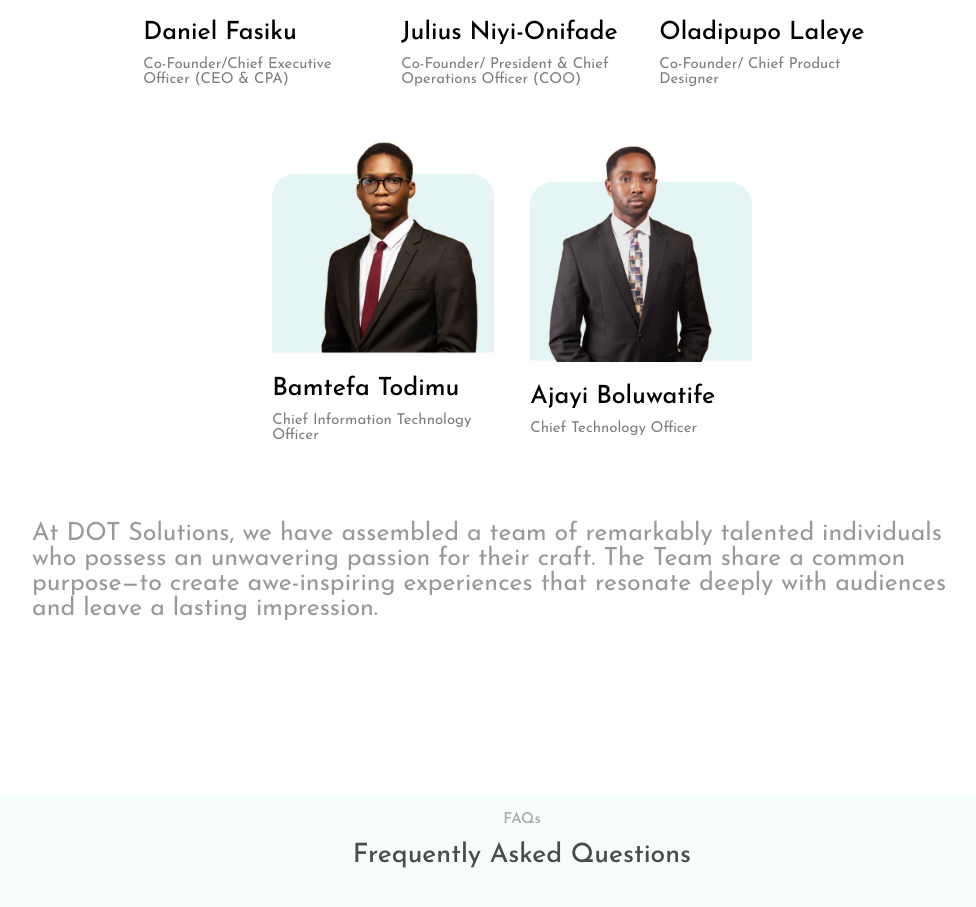
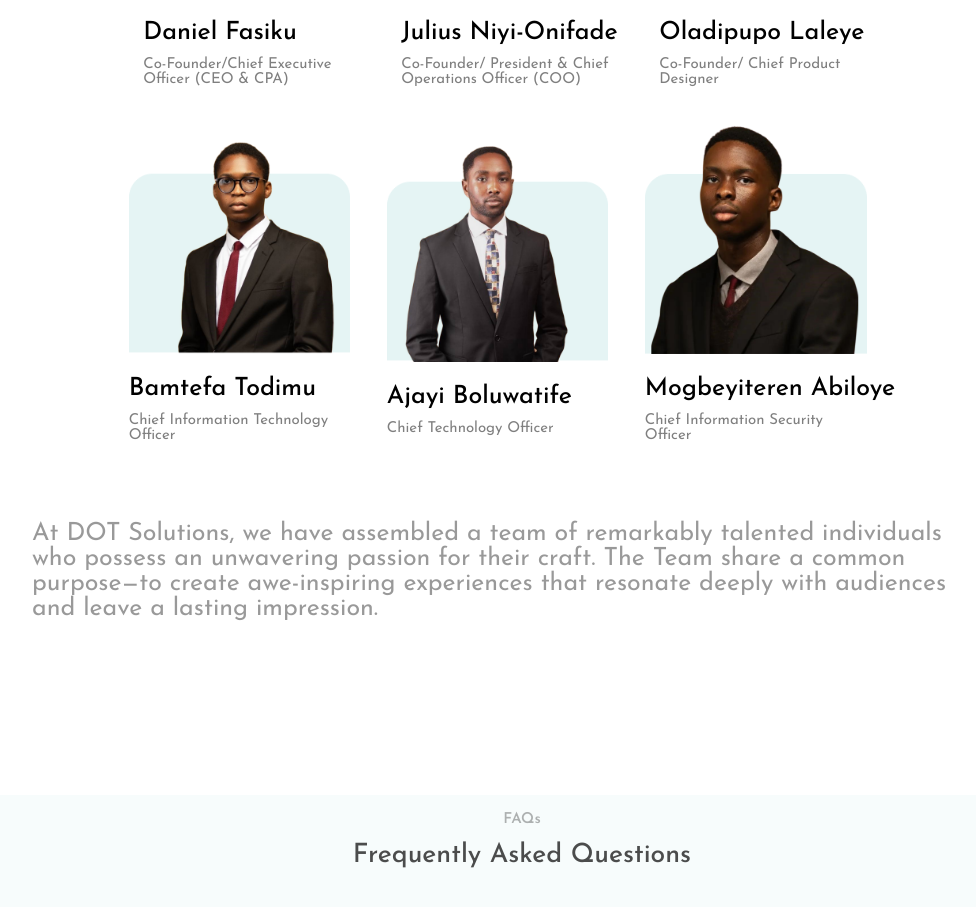
Before and after one commit to DOT-Solutions-Ltd/portfolio, a React (Vite) app: page /about in a window 1280 px wide. Shown: the part 5128-6035 px from the top of the page, without its empty margins (118-1094 px from the left). Built offline with nearby package versions, Linux system fonts and the light colour scheme.

Commit message:
added new team member

```diff
--- a/src/Components/Teams/Teams.css
+++ b/src/Components/Teams/Teams.css
@@ -82,6 +82,11 @@
         height: 144.72px;
         margin-bottom: 9.77px;
     }
+    .team-details-image-6 {
+        height: 144.72px;
+        width: 144.72px;
+        margin-bottom: 9.77px;
+    }
     .team-details-name {
         font-size: 16.61px;
         line-height: 16.61px;
--- a/src/data.js
+++ b/src/data.js
@@ -3,6 +3,7 @@ import TeamPic2 from "./assets/team-pic2.png";
 import TeamPic3 from "./assets/team-pic3.png";
 import TeamPic4 from "./assets/team-pic4.png";
 import TeamPic5 from "./assets/team-pic5.png";
+import TeamPic6 from "./assets/abiloye2.png";
 import Portfolio2 from "./assets/ow-image2.png";
 import Portfolio3 from "./assets/ow-image4.png";
 import Portfolio4 from "./assets/ow-image6.png";
@@ -13,7 +14,7 @@ import Portfolio8 from "./assets/ow-image20.webp";
 import Portfolio9 from "./assets/ow-image21.png";
 import Portfolio10 from "./assets/ow-image22.png";
 import Portfolio11 from "./assets/ow-image12.jpeg";
-import Portfolio12 from "./assets/Screenshot (157).png"
+import Portfolio12 from "./assets/Screenshot (157).png";
 
 export const navLinks = [
     {
@@ -69,6 +70,12 @@ export const team = [
         name: "ajayi boluwatife",
         title: "chief technology officer"
     },
+    {
+        id: 6,
+        image: TeamPic6,
+        name: "Mogbeyiteren Abiloye",
+        title: "Chief Information Security Officer"
+    }
 ];
 
 export const faqData1 = [
```
Also changed, not shown: src/assets/451849183_1044623433896477_3668929196436066655_n.jpg (added), src/assets/abiloye2.png (added).
